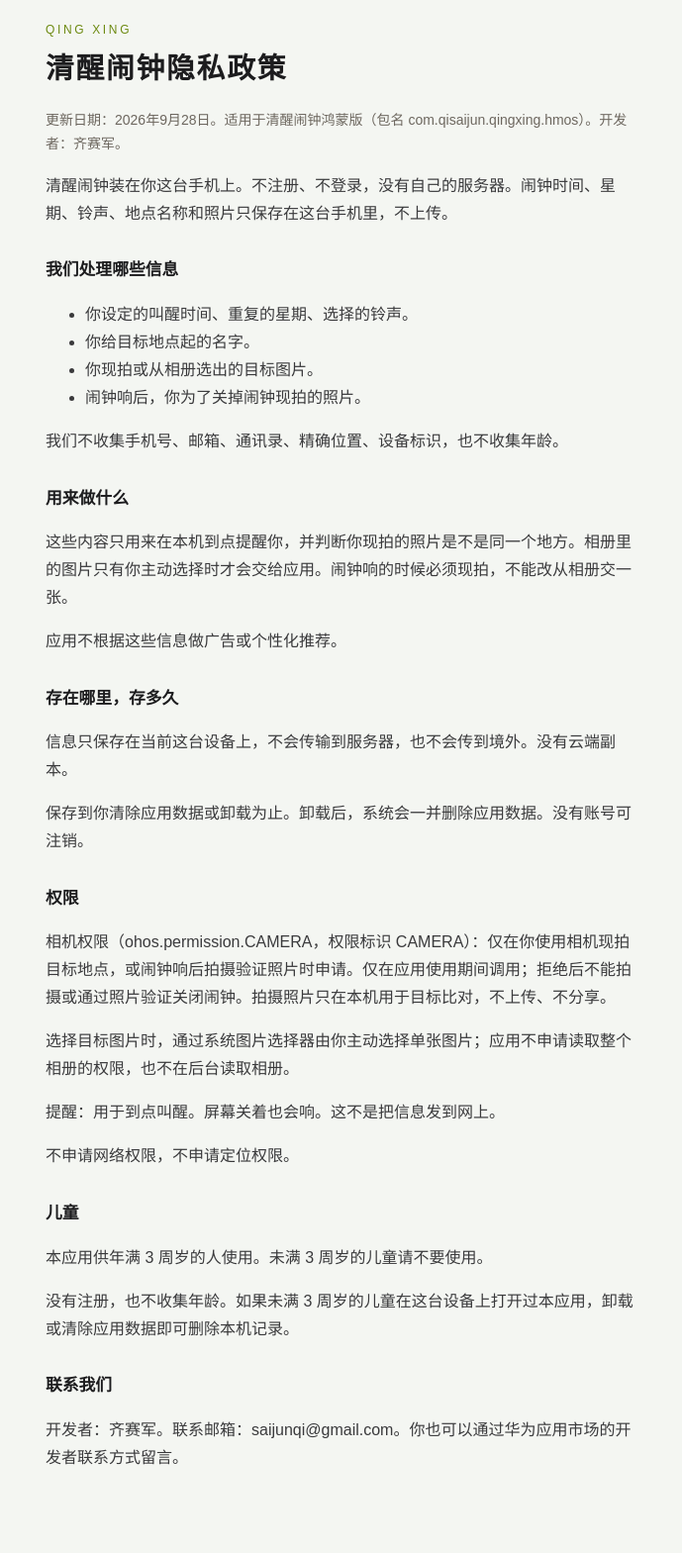
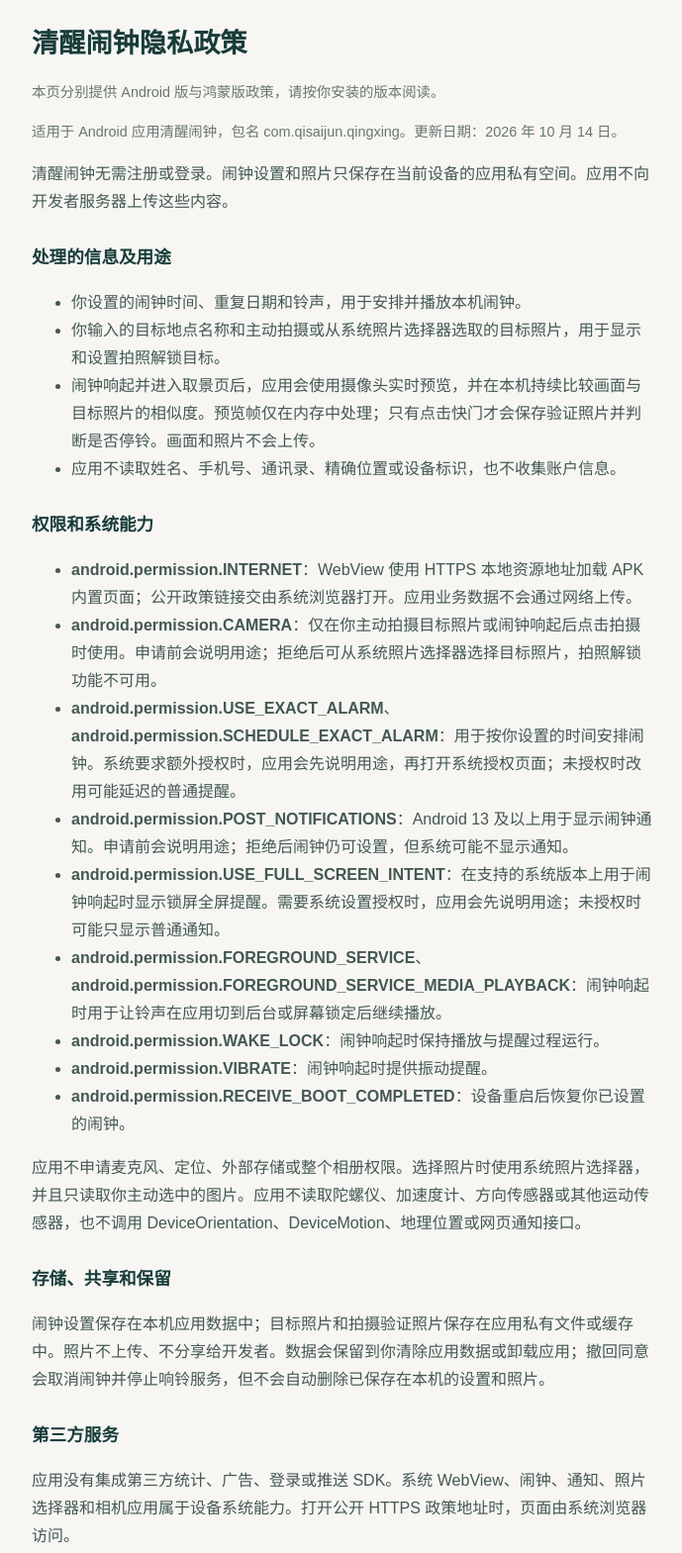
Before and after one commit to BigQ749/qingxing-privacy, a plain HTML site: page index.html in a window 1280 px wide. Shown: the part 20-1589 px from the top of the page at 99% size, without its empty margins (294-983 px from the left). Drawn offline with Linux system fonts and the light colour scheme.

Commit message:
Align privacy policy with Android app behavior

```diff
--- a/index.html
+++ b/index.html
@@ -1,30 +1,70 @@
 <!doctype html>
 <html lang="zh-CN">
 <head>
-    <meta charset="utf-8" />
-    <meta name="viewport" content="width=device-width, initial-scale=1" />
+  <meta charset="utf-8">
+  <meta name="viewport" content="width=device-width, initial-scale=1">
+  <meta name="color-scheme" content="light">
   <title>清醒闹钟 · 隐私政策</title>
   <style>
     :root { color-scheme: light; }
     * { box-sizing: border-box; }
-      body {
-        margin: 0;
-        background: #f4f6f2;
-        color: #1c1c1e;
-        font: 16px/1.75 "PingFang SC", "Noto Sans SC", "Microsoft YaHei", sans-serif;
-      }
-      main { max-width: 40rem; margin: 0 auto; padding: 2.5rem 1.25rem 4rem; }
-      h1 { font-size: 1.8rem; letter-spacing: 0.06em; margin: 0.2rem 0 0.6rem; }
-      h2 { font-size: 1.05rem; margin: 1.8rem 0 0.4rem; }
-      p, li { color: #3a3a3c; }
-      .kicker { letter-spacing: 0.22em; font-size: 12px; color: #6d8a12; }
-      .meta { color: #6d675f; font-size: 14px; }
+    body { margin: 0; background: #f7f6f3; color: #183c39; font: 16px/1.75 "Noto Sans SC", "Microsoft YaHei", sans-serif; }
+    main { max-width: 42rem; margin: 0 auto; padding: 28px 22px 48px; }
+    h1 { font-size: 1.7rem; line-height: 1.35; }
+    h2 { margin: 1.7rem 0 .4rem; font-size: 1.1rem; }
+    p, li { color: #435851; }
+    a { color: #28735a; overflow-wrap: anywhere; }
+    .meta { color: #68766f; font-size: .9rem; }
   </style>
 </head>
 <body>
 <main>
-      <div class="kicker">QING XING</div>
   <h1>清醒闹钟隐私政策</h1>
+  <p class="meta">本页分别提供 Android 版与鸿蒙版政策，请按你安装的版本阅读。</p>
+  <p class="meta">适用于 Android 应用清醒闹钟，包名 com.qisaijun.qingxing。更新日期：2026 年 10 月 14 日。</p>
+  <p>清醒闹钟无需注册或登录。闹钟设置和照片只保存在当前设备的应用私有空间。应用不向开发者服务器上传这些内容。</p>
+
+  <h2>处理的信息及用途</h2>
+  <ul>
+    <li>你设置的闹钟时间、重复日期和铃声，用于安排并播放本机闹钟。</li>
+    <li>你输入的目标地点名称和主动拍摄或从系统照片选择器选取的目标照片，用于显示和设置拍照解锁目标。</li>
+    <li>闹钟响起并进入取景页后，应用会使用摄像头实时预览，并在本机持续比较画面与目标照片的相似度。预览帧仅在内存中处理；只有点击快门才会保存验证照片并判断是否停铃。画面和照片不会上传。</li>
+    <li>应用不读取姓名、手机号、通讯录、精确位置或设备标识，也不收集账户信息。</li>
+  </ul>
+
+  <h2>权限和系统能力</h2>
+  <ul>
+    <li><b>android.permission.INTERNET</b>：WebView 使用 HTTPS 本地资源地址加载 APK 内置页面；公开政策链接交由系统浏览器打开。应用业务数据不会通过网络上传。</li>
+    <li><b>android.permission.CAMERA</b>：仅在你主动拍摄目标照片或闹钟响起后点击拍摄时使用。申请前会说明用途；拒绝后可从系统照片选择器选择目标照片，拍照解锁功能不可用。</li>
+    <li><b>android.permission.USE_EXACT_ALARM</b>、<b>android.permission.SCHEDULE_EXACT_ALARM</b>：用于按你设置的时间安排闹钟。系统要求额外授权时，应用会先说明用途，再打开系统授权页面；未授权时改用可能延迟的普通提醒。</li>
+    <li><b>android.permission.POST_NOTIFICATIONS</b>：Android 13 及以上用于显示闹钟通知。申请前会说明用途；拒绝后闹钟仍可设置，但系统可能不显示通知。</li>
+    <li><b>android.permission.USE_FULL_SCREEN_INTENT</b>：在支持的系统版本上用于闹钟响起时显示锁屏全屏提醒。需要系统设置授权时，应用会先说明用途；未授权时可能只显示普通通知。</li>
+    <li><b>android.permission.FOREGROUND_SERVICE</b>、<b>android.permission.FOREGROUND_SERVICE_MEDIA_PLAYBACK</b>：闹钟响起时用于让铃声在应用切到后台或屏幕锁定后继续播放。</li>
+    <li><b>android.permission.WAKE_LOCK</b>：闹钟响起时保持播放与提醒过程运行。</li>
+    <li><b>android.permission.VIBRATE</b>：闹钟响起时提供振动提醒。</li>
+    <li><b>android.permission.RECEIVE_BOOT_COMPLETED</b>：设备重启后恢复你已设置的闹钟。</li>
+  </ul>
+  <p>应用不申请麦克风、定位、外部存储或整个相册权限。选择照片时使用系统照片选择器，并且只读取你主动选中的图片。应用不读取陀螺仪、加速度计、方向传感器或其他运动传感器，也不调用 DeviceOrientation、DeviceMotion、地理位置或网页通知接口。</p>
+
+  <h2>存储、共享和保留</h2>
+  <p>闹钟设置保存在本机应用数据中；目标照片和拍摄验证照片保存在应用私有文件或缓存中。照片不上传、不分享给开发者。数据会保留到你清除应用数据或卸载应用；撤回同意会取消闹钟并停止响铃服务，但不会自动删除已保存在本机的设置和照片。</p>
+
+  <h2>第三方服务</h2>
+  <p>应用没有集成第三方统计、广告、登录或推送 SDK。系统 WebView、闹钟、通知、照片选择器和相机应用属于设备系统能力。打开公开 HTTPS 政策地址时，页面由系统浏览器访问。</p>
+
+  <h2>撤回同意</h2>
+  <p>在应用首页右上角打开“关于”，选择“撤回同意”。应用会清除同意标记、取消已安排的闹钟、停止响铃服务并退出。之后再次打开应用不会加载业务页面，需重新阅读并同意后才能继续使用。</p>
+
+  <h2 id="rights">你的权利</h2>
+  <p>你可以在应用内查看和修改闹钟时间、重复日期、铃声和目标地点设置。目标照片与验证照片仅保存在本机；如需删除，可在 Android 系统设置中清除清醒闹钟的应用数据，或卸载应用。撤回同意的操作见上方“撤回同意”。</p>
+  <p>应用没有账号或云端副本，开发者无法远程读取、复制或删除你的本机记录。如需咨询、投诉或提出个人信息权利请求，请通过下方邮箱联系开发者；我们会在 15 个工作日内答复。</p>
+
+  <h2>联系我们</h2>
+  <p>开发者：齐赛军。联系邮箱：<a href="mailto:saijunqi@gmail.com">saijunqi@gmail.com</a>。公开隐私政策：<a href="https://bigq749.github.io/qingxing-privacy/">https://bigq749.github.io/qingxing-privacy/</a>。</p>
+
+  <hr>
+  <section id="harmony-policy" aria-labelledby="harmony-title">
+    <h2 id="harmony-title">清醒闹钟鸿蒙版隐私政策</h2>
     <p class="meta">更新日期：2026年9月28日。适用于清醒闹钟鸿蒙版（包名 com.qisaijun.qingxing.hmos）。开发者：齐赛军。</p>
     <p>清醒闹钟装在你这台手机上。不注册、不登录，没有自己的服务器。闹钟时间、星期、铃声、地点名称和照片只保存在这台手机里，不上传。</p>
 
@@ -57,6 +97,7 @@
 
     <h2>联系我们</h2>
     <p>开发者：齐赛军。联系邮箱：saijunqi@gmail.com。你也可以通过华为应用市场的开发者联系方式留言。</p>
+  </section>
 </main>
 </body>
 </html>
```
Lines whose indentation alone changed are shown as unchanged.
